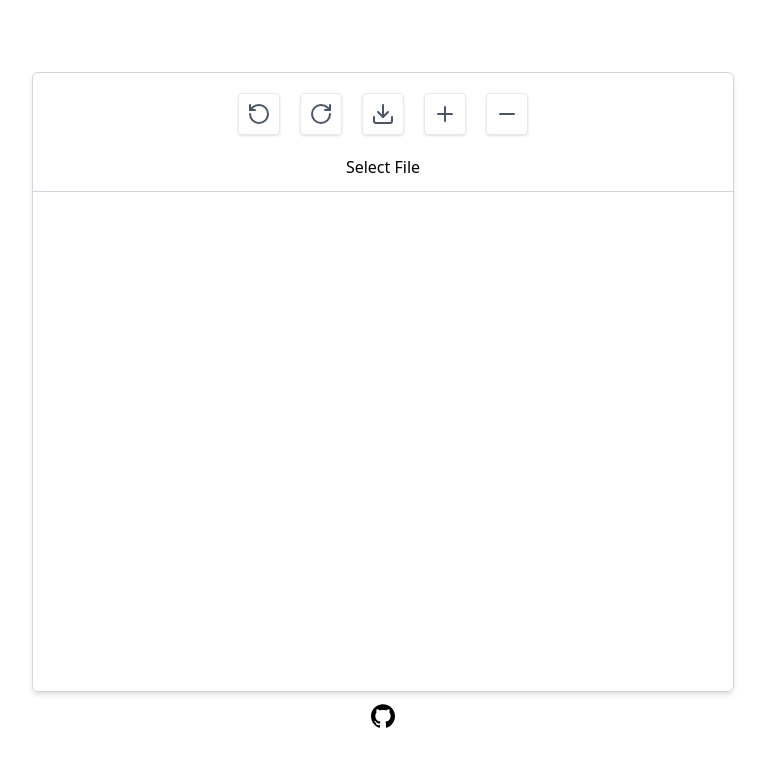
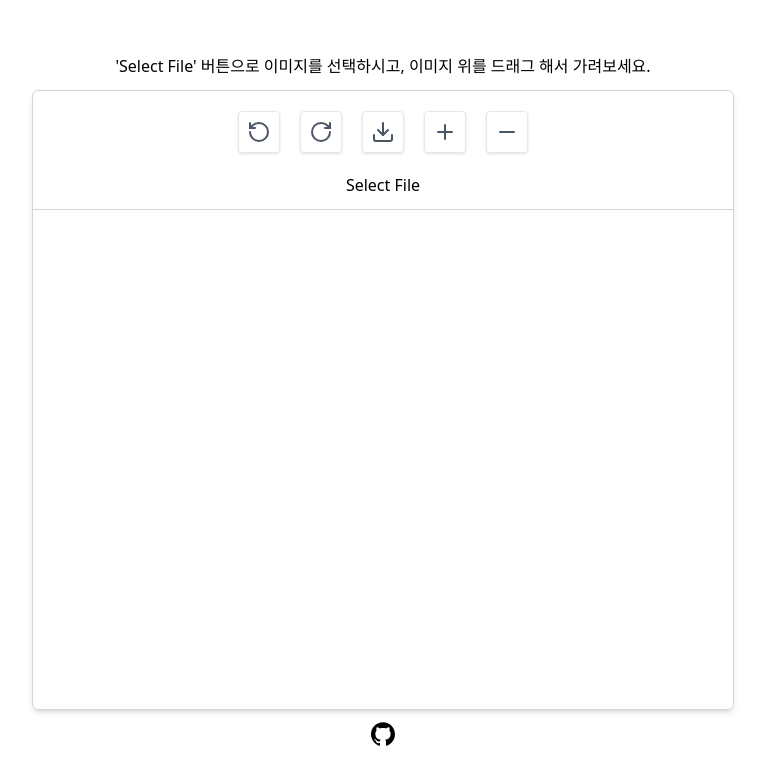
Before and after one commit to tyange/canvas-playground, a Next.js app: page / in a window 1280 px wide. Shown: the top 784 px of the page, without its empty margins (257-1022 px from the left). Built offline with nearby package versions, Linux system fonts and the light colour scheme.

Commit message:
added guide

```diff
--- a/app/page.tsx
+++ b/app/page.tsx
@@ -5,6 +5,9 @@ import Editor from '@/app/components/editor'
 export default function Home() {
   return (
     <div className="w-screen h-screen flex flex-col justify-center items-center">
+      <div className="mb-3">
+        <p>'Select File' 버튼으로 이미지를 선택하시고, 이미지 위를 드래그 해서 가려보세요.</p>
+      </div>
       <Editor />
       <div className="w-full flex justify-center items-center mt-3">
         <Link href="https://github.com/tyange/canvas-playground">
```
